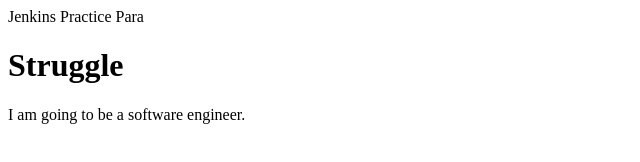
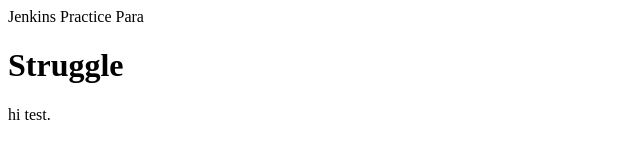
Before and after one commit to divyadima25/aws-repo-jenkins, a plain HTML site: page index.html in a window 1280 px wide. Shown: the whole page, without its empty margins (0-640 px from the left). Drawn offline with Linux system fonts and the light colour scheme.

Commit message:
Update index.html

```diff
--- a/index.html
+++ b/index.html
@@ -3,7 +3,7 @@
 </head>
 <body>Para
 <h1>Struggle</h1>
-<p>I am going to be a software engineer.</p>
+<p>hi test.</p>
 
 </body>
 </html>
```
